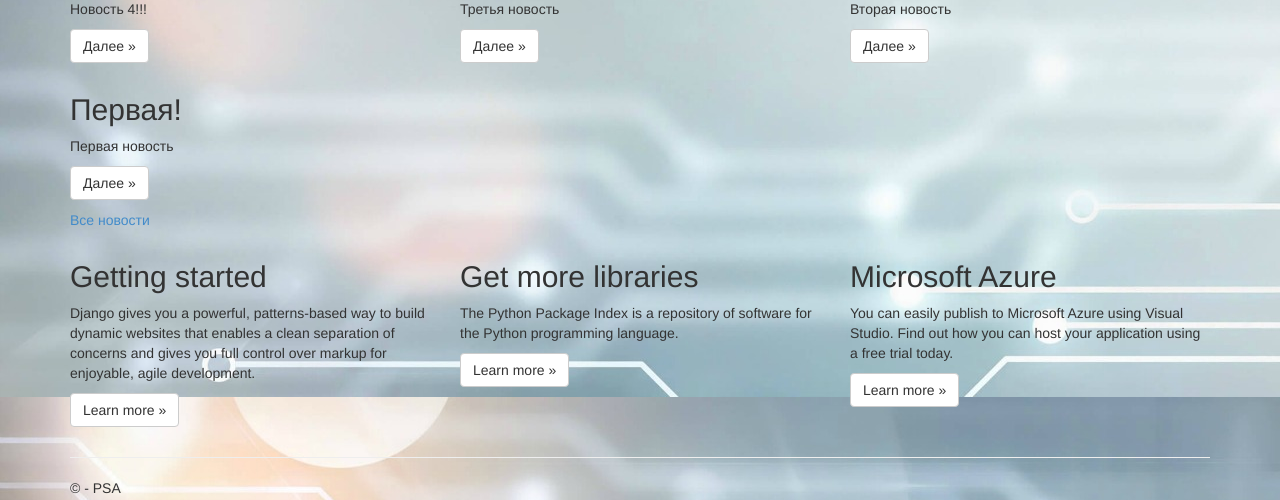
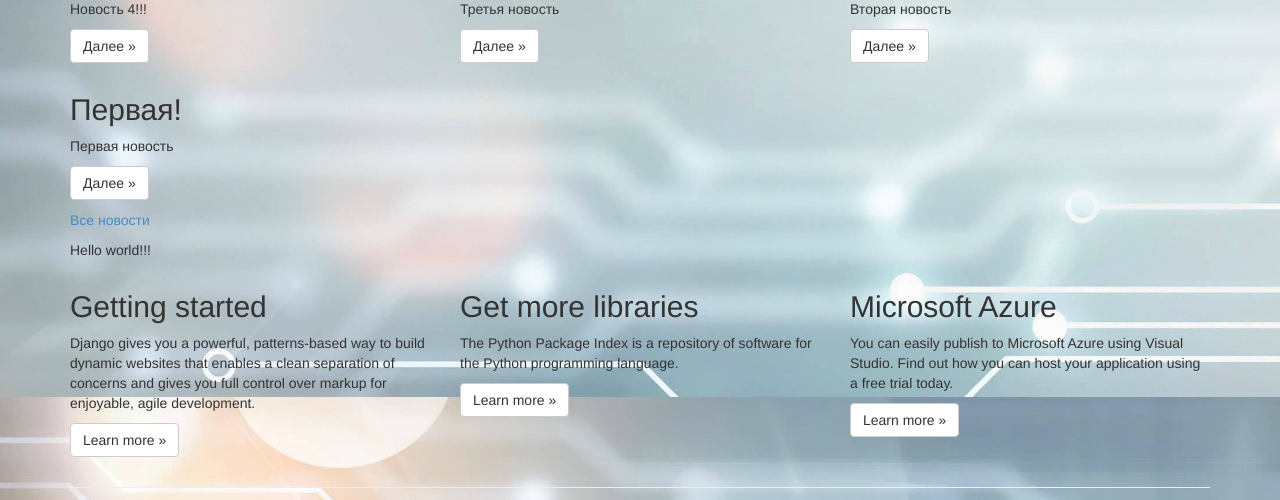
Before and after one commit to PSA-network/PSA, a Django app: template DjangoWebProject1/app/templates/app/index.html in a window 1280 px wide. Shown: the part 627-1127 px from the top of the page. Run offline with Django 3.2, Linux system fonts and the light colour scheme; the template is opened without the code that fills it: values that come from a table or form of the project are taken from there, others are empty; data comes from the database, SQL or seed files in the repository; some libraries are stand-ins or nearby versions.

Commit message:
Test from Paul

```diff
--- a/DjangoWebProject1/app/templates/app/index.html
+++ b/DjangoWebProject1/app/templates/app/index.html
@@ -34,7 +34,7 @@
         </div>
         <p><a href="{% url 'news' %}">Все новости</a></p>
 {% endif %}
-
+<p style="font: bold 200px;">Hello world!!!</p>
 <div class="row">
     <div class="col-md-4">
         <h2>Getting started</h2>
```
